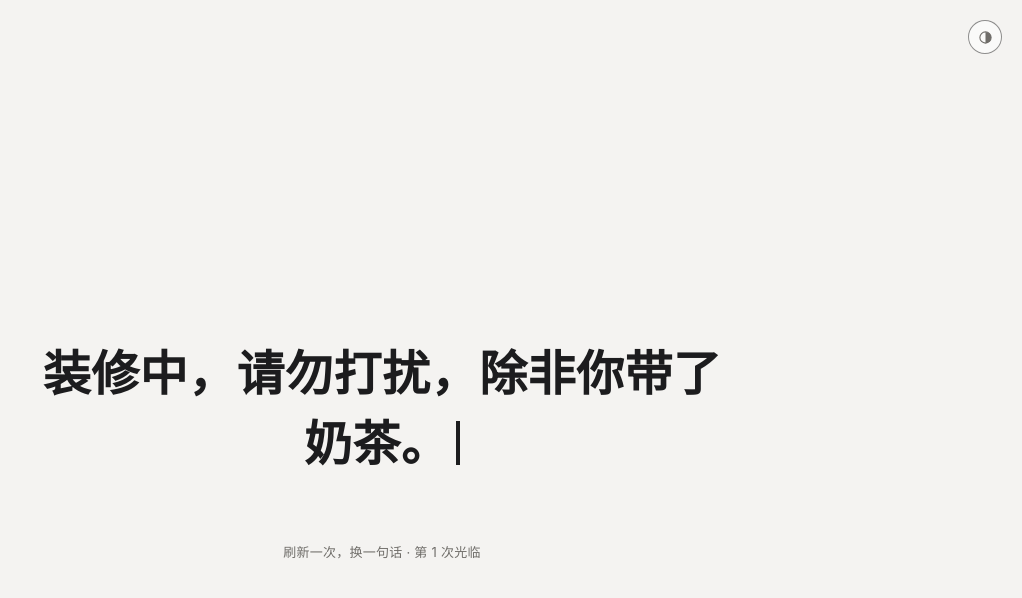
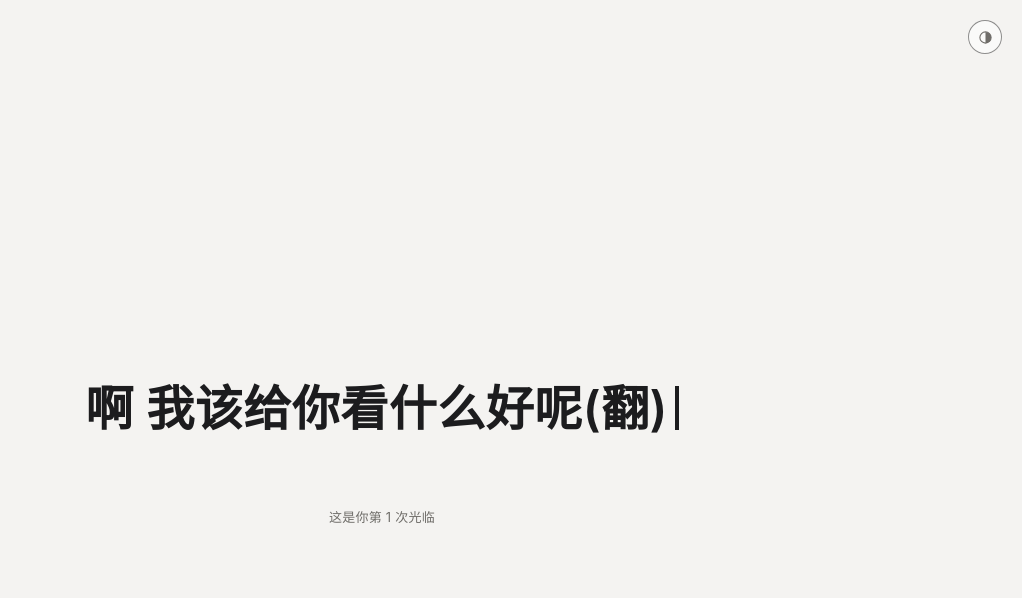
Before and after one commit to CHUNYI233/CHUNYI233.github.io, a Jekyll site: the page built from index.html, in a window 1280 px wide. Shown: the top 598 px of the page, without its empty margins (258-1280 px from the left). Built offline with Jekyll 4.4.1, drawn with Linux system fonts in a browser that asks for light colours; the list of posts is cut into pages by our own code.

Commit message:
Update index.html

```diff
--- a/index.html
+++ b/index.html
@@ -158,7 +158,7 @@ layout: null
 <body>
 <main>
   <h1 id="line">正在装修中，你来这里干什么？</h1>
-  <footer>刷新一次，换一句话 · 第 <span id="n">1</span> 次光临</footer>
+  <footer>这是你第 <span id="n">1</span> 次光临</footer>
 </main>
 
 <button id="theme-toggle" type="button" aria-label="切换深色模式" title="切换深色模式">
@@ -171,21 +171,22 @@ layout: null
 <script>
   // 文案池：想加就往后追加，改完刷新即可生效
   var COPY = [
-    "正在装修中，你来这里干什么？",
-    "工地重地，闲人免进。说的就是你。",
-    "装修中，灰尘有点大，建议戴个口罩再刷新。",
-    "这里还什么都没建好，你是第一个来的，荣幸吗？",
-    "正在装修中。工人师傅说：再等等。",
-    "页面装修中，进度 3%。刷新不会让它变快。",
-    "装修中，请勿在此堆放杂物。你的好奇心除外。",
-    "正在装修中，预计 2000 年后完工。",
-    "你每刷新一次，师傅就得多搬一块砖。",
-    "施工重地，请勿围观。你已经在围观了。",
-    "装修中，暂时没有内容——不过随机文案也算内容吧。",
-    "这里什么都没有，除了这句话和你的好奇心。",
-    "正在装修中。你来这里干什么？我也想知道。",
-    "抱歉，本页还在装修。要不你先去别处逛逛？",
-    "装修中，请勿打扰，除非你带了奶茶。"
+"正在装修中，你来这里干什么？" ,
+"工地重地，闲人免进。说的就是你" ,
+"装修中，灰尘有点大，建议戴个口罩再刷新" ,
+"这里还什么都没建好，你是第一个来的，荣幸吗？" ,
+"正在装修中。再等等" ,
+"页面装修中，进度 3%。刷新不会让它变快" ,
+"装修中，请勿在此堆放杂物。你的好奇心除外" ,
+"正在装修中，预计 114514 年后完工" ,
+"上次看到这句话还是在上一次" ,
+"施工重地，请勿围观。你已经在围观了" ,
+"装修中，暂时没有内容——不过随机文案也算内容吧..." ,
+"这里什么都没有，除了这句话和你的好奇心" ,
+"正在装修中。你来这里干什么？我也想知道" ,
+"抱歉，本页还在装修。要不你先去别处逛逛？" ,
+"啊 我该给你看什么好呢(翻)" ,
+"早上好/中午好/晚上好/凌晨好"
   ];
 
   var KEY_LAST = "uc:last";
```
